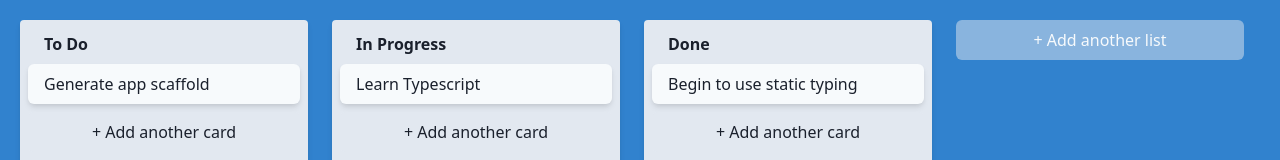
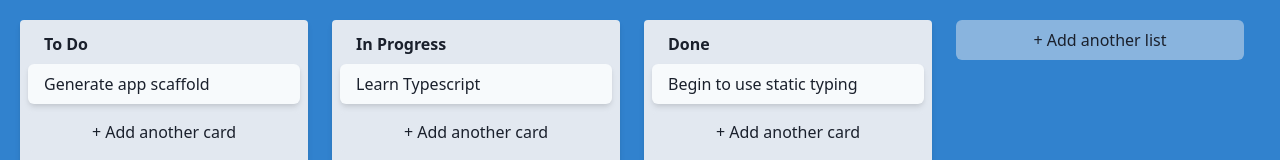
Before and after one commit to remusa/todoro, a React (Vite) app: page / in a window 1280 px wide. Shown: the top 160 px of the page. Built offline with nearby package versions, Linux system fonts and the light colour scheme; what tailwindcss-font-inter would draw is missing.

Commit message:
Fixed new item form container width when adding col

```diff
--- a/src/App.tsx
+++ b/src/App.tsx
@@ -1,8 +1,8 @@
 import React from 'react'
 import { BrowserRouter as Router, Route, RouteProps, Switch } from 'react-router-dom'
-import AddNewItem from '~components/shared/AddNewItem'
 import Column from '~components/Column'
 import Layout from '~components/Layout'
+import AddNewItem from '~components/shared/AddNewItem'
 import { CustomDragLayer } from '~components/shared/CustomDragLayer'
 import { useAppState } from '~context/AppState'
 import Home from '~screens/Home'
--- a/src/components/Card.tsx
+++ b/src/components/Card.tsx
@@ -49,14 +49,14 @@ const Card = ({ text, index, id, columnId, isPreview }: CardProps) => {
 
   drag(drop(ref))
 
-  const preview = isPreview ? 'w-72' : 'w-full'
+  const previewStyles = isPreview ? 'w-72' : 'w-full'
 
   return (
     <CardContainer
       ref={ref}
       isHidden={isHidden(isPreview, state.draggedItem, 'CARD', id)}
       isPreview={isPreview}
-      className={`${preview} mb-2 py-2 px-4 bg-gray-100 rounded-md shadow-md cursor-pointer`}
+      className={`${previewStyles} mb-2 py-2 px-4 bg-gray-100 rounded-md shadow-md cursor-pointer`}
     >
       {text}
     </CardContainer>
--- a/src/components/shared/AddItemButton.tsx
+++ b/src/components/shared/AddItemButton.tsx
@@ -11,7 +11,7 @@ export const AddItemButton = ({
   onClick,
   value,
 }: React.PropsWithChildren<AddItemButtonProps>) => {
-  const isDark = dark ? 'w-full text-gray-900' : 'w-72 text-gray-100 bg-opacity-50'
+  const isDark = dark ? 'w-full text-gray-900 text-gray-100 ' : 'w-72 bg-opacity-50'
 
   return (
     <button
--- a/src/components/shared/NewItemFormContainer.tsx
+++ b/src/components/shared/NewItemFormContainer.tsx
@@ -1,5 +1,5 @@
 import React from 'react'
 
 export const NewItemFormContainer = ({ children }: React.PropsWithChildren<{}>) => {
-  return <div className='w-full max-w-6xl flex flex-col items-start'>{children}</div>
+  return <div className='flex-grow-0 flex flex-col items-start'>{children}</div>
 }
```
